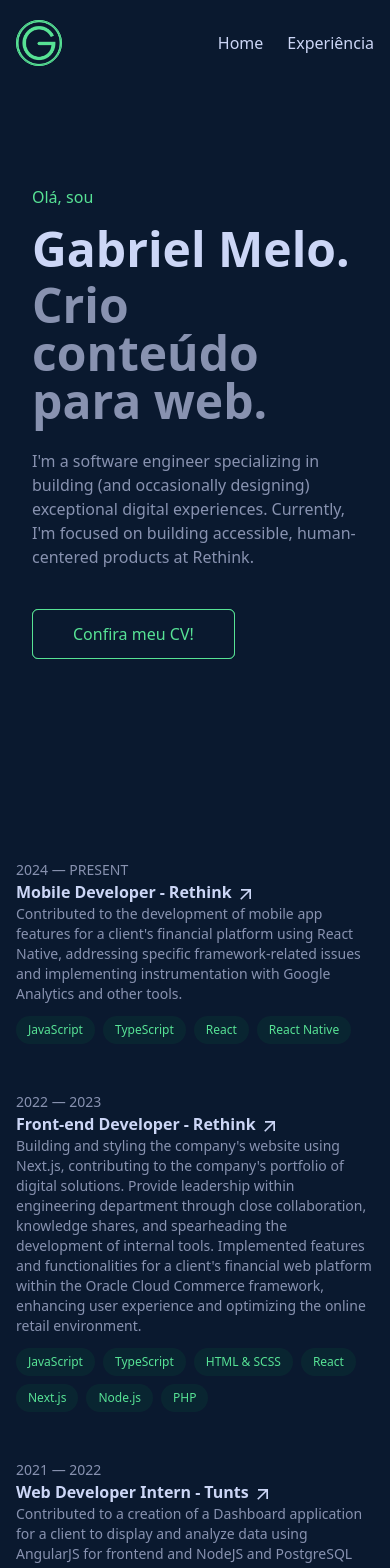
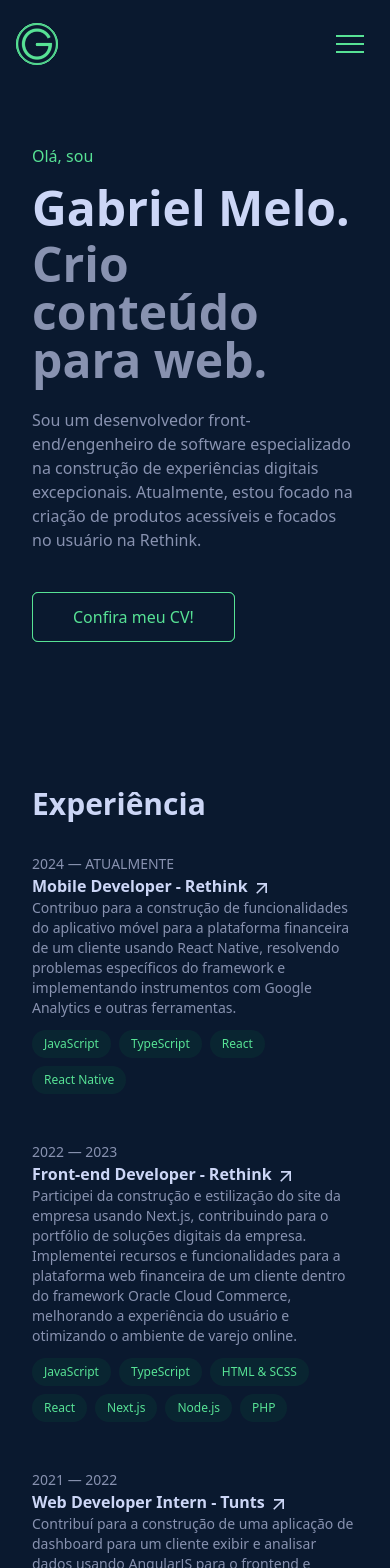
Before and after one commit to gabsrethink/react-portfolio, a React (Vite) app: page / in a window 390 px wide. Shown: the top 1568 px of the page. Built offline with nearby package versions, Linux system fonts and the light colour scheme.

Commit message:
feat: adding navbar responsiveness

```diff
--- a/package.json
+++ b/package.json
@@ -15,8 +15,11 @@
     "@mui/icons-material": "^5.16.6",
     "@mui/material": "^5.16.6",
     "@tailwindcss/forms": "^0.5.7",
+    "framer-motion": "^11.3.24",
+    "hamburger-react": "^2.5.1",
     "react": "^18.2.0",
     "react-dom": "^18.2.0",
+    "react-use": "^17.5.1",
     "tailwind-merge": "^2.2.2"
   },
   "devDependencies": {
--- a/src/app.tsx
+++ b/src/app.tsx
@@ -1,6 +1,7 @@
 import { Cover } from "./components/cover";
 import ExperienceCard from "./components/experience-card";
 import Footer from "./components/footer";
+import MobileNavbar from "./components/mobile-nav";
 import Nav from "./components/nav";
 import experiences from "./constants/texts.json";
 
@@ -8,13 +9,18 @@ export function App() {
   return (
     <div>
       <Nav />
+      <MobileNavbar />
       <div id="home">
         <Cover />
       </div>
-      <div
+
+      <p
         id="experience"
-        className="flex md:px-0 max-w-[600px] mx-auto flex-col gap-4 hover-group w-full"
+        className="text-gray-50 max-w-[600px] mx-auto text-3xl font-bold pl-4 pb-4 max-sm:pl-8"
       >
+        {experiences.experienceTitle}
+      </p>
+      <div className="flex md:px-0 max-w-[600px] mx-auto flex-col gap-4 hover-group w-full">
         {experiences.experiences.map((experience, index) => (
           <ExperienceCard key={index} experience={experience} />
         ))}
--- a/src/components/cover.tsx
+++ b/src/components/cover.tsx
@@ -3,21 +3,31 @@ import { Button } from "./button";
 import texts from "../constants/texts.json";
 
 export const Cover: React.FC = () => {
-  const { greeting, name, headline, description, buttonText, cvLink } =
-    texts.cover;
+  const {
+    greeting,
+    name,
+    headline,
+    descriptionParts,
+    buttonText,
+    cvLink,
+    link,
+  } = texts.cover;
 
   const handleButtonClick = () => {
     window.open(cvLink, "_blank", "noopener,noreferrer");
   };
 
   return (
-    <div className="max-xl:px-8 flex max-w-[1024px] mx-auto justify-center flex-col items-start h-screen p-0">
+    <div className="max-xl:px-8 flex max-w-[1024px] mx-auto justify-center flex-col items-start py-48 max-sm:py-36">
       <p className="text-green-300 text-base pb-4 font-medium">{greeting}</p>
       <h1 className="text-gray-50 text-7xl max-sm:text-5xl font-bold pb-2">
         {name}
       </h1>
       <h1 className="text-7xl max-sm:text-5xl font-bold">{headline}</h1>
-      <p className="text-base max-w-[540px] pt-6 pb-10">{description}</p>
+      <p className="text-base max-w-[560px] pt-6 pb-10">
+        {descriptionParts[0]} <a href={link}>{descriptionParts[1]}</a>
+        {descriptionParts[2]}
+      </p>
       <Button text={buttonText} onClick={handleButtonClick} />
     </div>
   );
--- a/src/components/experience-card.tsx
+++ b/src/components/experience-card.tsx
@@ -21,7 +21,7 @@ const ExperienceCard: React.FC<{ experience: ExperienceCardProps }> = ({
   return (
     <div
       onClick={handleClick}
-      className="flex justify-center flex-row items-start hover-item rounded-lg hover:bg-gray-10/60 group p-4 max-sm:flex-col max-sm:hover:bg-transparent cursor-pointer"
+      className="flex justify-center flex-row items-start hover-item rounded-lg hover:bg-gray-10/60 group p-4 max-sm:flex-col max-sm:hover:bg-transparent  max-sm:px-8 cursor-pointer"
     >
       <div className=" text-sm w-1/4 max-sm:w-auto max-sm:text-start">
         <p>{experience.duration}</p>
--- /dev/null
+++ b/src/components/mobile-nav.tsx
@@ -0,0 +1,117 @@
+import { useClickAway } from "react-use";
+import { useRef, useState, useEffect } from "react";
+import { Squash as Hamburger } from "hamburger-react";
+import { AnimatePresence, motion } from "framer-motion";
+import { NavLink } from "./nav-link";
+import logo from "../assets/logo.png";
+
+const MobileNavbar: React.FC = () => {
+  const [prevScrollPos, setPrevScrollPos] = useState(0);
+  const [visible, setVisible] = useState(true);
+  const [isOpen, setOpen] = useState(false);
+  const ref = useRef(null);
+  useClickAway(ref, () => setOpen(false));
+
+  useEffect(() => {
+    const handleScroll = () => {
+      const currentScrollPos = window.pageYOffset;
+      setVisible(
+        currentScrollPos <= prevScrollPos ||
+          (prevScrollPos > currentScrollPos &&
+            prevScrollPos - currentScrollPos > 70) ||
+          currentScrollPos < 10
+      );
+      setPrevScrollPos(currentScrollPos);
+    };
+
+    window.addEventListener("scroll", handleScroll);
+
+    return () => window.removeEventListener("scroll", handleScroll);
+  }, [prevScrollPos, visible]);
+
+  useEffect(() => {
+    const navLinks = document.querySelectorAll(".nav-link");
+    navLinks.forEach((link) => {
+      link.addEventListener("click", (e) => {
+        e.preventDefault();
+        const href = link.getAttribute("href");
+        if (href) {
+          const targetId = href.substring(1);
+          const targetElement = document.getElementById(targetId);
+          if (targetElement) {
+            window.scrollTo({
+              top: targetElement.offsetTop - 70,
+            });
+          }
+        }
+      });
+    });
+  }, []);
+
+  return (
+    <nav
+      className={`sm:hidden w-full py-5 bg-purple-900 fixed top-0 z-10 transition duration-300 ${
+        visible ? "opacity-100" : "opacity-0 -translate-y-full"
+      }`}
+    >
+      <div className="max-w-7xl mx-auto px-4">
+        <div className="flex justify-between items-center">
+          <button className="relative font-thin text-x1">
+            <div className="absolute inset-x-0 h-full bg-green-300 border border-green-300 rounded-full" />
+            <div className="relative bg-purple-900 border border-green-300 transition transform duration-200 hover:-translate-x-1 hover:-translate-y-1 rounded-full text-green-300 font-medium">
+              <img src={logo} alt="Logo" className="h-auto w-10" />
+            </div>
+          </button>
+          <div ref={ref} className="flex space-x-6">
+            <div className="z-50">
+              <Hamburger
+                toggled={isOpen}
+                size={28}
+                toggle={setOpen}
+                color="#57e295"
+              />
+            </div>
+            <AnimatePresence>
+              {isOpen && (
+                <>
+                  <motion.div
+                    className="fixed top-0 left-0 h-screen w-screen bg-black/50"
+                    initial={{ opacity: 0 }}
+                    animate={{ opacity: 1 }}
+                    exit={{ opacity: 0 }}
+                    transition={{ type: "tween", duration: 0.3 }}
+                    style={{ marginLeft: 0 }}
+                  ></motion.div>
+                  <motion.div
+                    className="fixed top-0 right-0 shadow-4xl p-5 h-full bg-purple-900 flex flex-col items-center justify-center gap-5 w-3/4"
+                    initial={{ x: "100%" }}
+                    animate={{ x: 0 }}
+                    exit={{ x: "100%" }}
+                    transition={{ type: "tween", duration: 0.3 }}
+                  >
+                    <NavLink
+                      href="#home"
+                      className="nav-link"
+                      onClick={() => setOpen(false)}
+                    >
+                      Home
+                    </NavLink>
+                    <NavLink
+                      href="#experience"
+                      className="nav-link"
+                      onClick={() => setOpen(false)}
+                    >
+                      Experiência
+                    </NavLink>
+                  </motion.div>
+                </>
+              )}
+            </AnimatePresence>
+          </div>
+        </div>
+      </div>
+    </nav>
+  );
+};
+
+export default MobileNavbar;
--- a/src/components/nav.tsx
+++ b/src/components/nav.tsx
@@ -34,7 +34,7 @@ const Navbar: React.FC = () => {
           const targetElement = document.getElementById(targetId);
           if (targetElement) {
             window.scrollTo({
-              top: targetElement.offsetTop - 70, // Ajuste de acordo com a altura da sua navbar
+              top: targetElement.offsetTop - 70,
             });
           }
         }
@@ -44,7 +44,7 @@ const Navbar: React.FC = () => {
 
   return (
     <nav
-      className={`w-full py-5 bg-purple-900 fixed top-0 z-10 transition duration-300 ${
+      className={`max-sm:hidden w-full py-5 bg-purple-900 fixed top-0 z-10 transition duration-300 ${
         visible ? "opacity-100" : "opacity-0 -translate-y-full"
       }`}
     >
--- a/src/constants/texts.json
+++ b/src/constants/texts.json
@@ -1,10 +1,11 @@
 {
+  "experienceTitle": "Experiência",
   "experiences": [
     {
       "position": "Mobile Developer",
       "company": "Rethink",
-      "duration": "2024 — PRESENT",
-      "description": "Contributed to the development of mobile app features for a client's financial platform using React Native, addressing specific framework-related issues and implementing instrumentation with Google Analytics and other tools.",
+      "duration": "2024 — ATUALMENTE",
+      "description": "Contribuo para a construção de funcionalidades do aplicativo móvel para a plataforma financeira de um cliente usando React Native, resolvendo problemas específicos do framework e implementando instrumentos com Google Analytics e outras ferramentas.",
       "skills": ["JavaScript", "TypeScript", "React", "React Native"],
       "link": "https://www.rethink.dev/"
     },
@@ -12,7 +13,7 @@
       "position": "Front-end Developer",
       "company": "Rethink",
       "duration": "2022 — 2023",
-      "description": "Building and styling the company's website using Next.js, contributing to the company's portfolio of digital solutions. Provide leadership within engineering department through close collaboration, knowledge shares, and spearheading the development of internal tools. Implemented features and functionalities for a client's financial web platform within the Oracle Cloud Commerce framework, enhancing user experience and optimizing the online retail environment.",
+      "description": "Participei da construção e estilização do site da empresa usando Next.js, contribuindo para o portfólio de soluções digitais da empresa. Implementei recursos e funcionalidades para a plataforma web financeira de um cliente dentro do framework Oracle Cloud Commerce, melhorando a experiência do usuário e otimizando o ambiente de varejo online.",
       "skills": [
         "JavaScript",
         "TypeScript",
@@ -28,7 +29,7 @@
       "position": "Web Developer Intern",
       "company": "Tunts",
       "duration": "2021 — 2022",
-      "description": "Contributed to a creation of a Dashboard application for a client to display and analyze data using AngularJS for frontend and NodeJS and PostgreSQL for backend.",
+      "description": "Contribuí para a construção de uma aplicação de dashboard para um cliente exibir e analisar dados usando AngularJS para o frontend e NodeJS e PostgreSQL para o backend.",
       "skills": [
         "AngularJS",
         "HTML & SCSS",
@@ -46,9 +47,9 @@
   ],
   "footerText": {
     "descriptionParts": [
-      "Coded in Visual Studio Code. Built with ",
-      ", and ",
-      ", deployed with ",
+      "Codificado no Visual Studio Code. Construído com ",
+      ", e ",
+      ", implantado com ",
       "."
     ],
     "links": [
@@ -61,8 +62,13 @@
     "greeting": "Olá, sou",
     "name": "Gabriel Melo.",
     "headline": "Crio conteúdo para web.",
-    "description": "I'm a software engineer specializing in building (and occasionally designing) exceptional digital experiences. Currently, I'm focused on building accessible, human-centered products at Rethink.",
+    "descriptionParts": [
+      "Sou um desenvolvedor front-end/engenheiro de software especializado na construção de experiências digitais excepcionais. Atualmente, estou focado na criação de produtos acessíveis e focados no usuário na",
+      "Rethink",
+      "."
+    ],
     "buttonText": "Confira meu CV!",
-    "cvLink": "https://drive.google.com/file/d/177eab-K1Ovpt6gjJK24B-9qbBkYaWHAf/view?usp=sharing"
+    "cvLink": "https://drive.google.com/file/d/177eab-K1Ovpt6gjJK24B-9qbBkYaWHAf/view?usp=sharing",
+    "link": "https://www.rethink.dev/"
   }
 }
```
Also changed, not shown: 1 other file (tests, documents, lock files or other folders).
